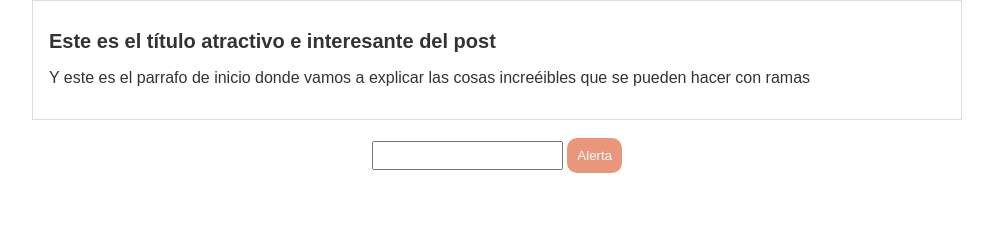
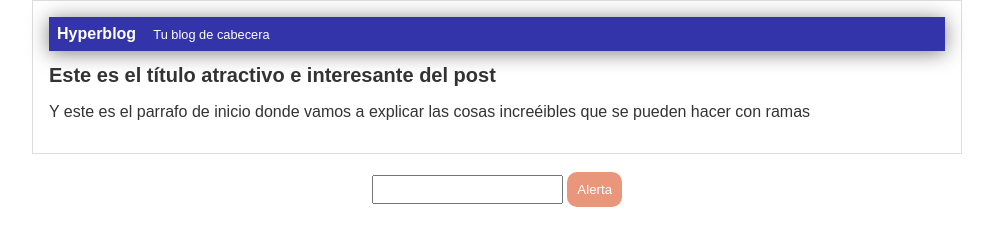
Before and after one commit to danielSENA123/daniel453.github.io, a plain HTML site: page index.html in a window 1280 px wide. Shown: the whole page, without its empty margins (143-1136 px from the left). Drawn offline with Linux system fonts and the light colour scheme.

Commit message:
Se agrego una cabecera colo azul

```diff
--- a/index.html
+++ b/index.html
@@ -10,6 +10,10 @@
 </head>
 <body>
     <div id="container">
+        <div id="cabecera">
+            Hyperblog
+            <span id="tagline">Tu blog de cabecera</span>
+        </div>
         <div id="post">
             <h1>Este es el título atractivo e interesante del post</h1>
             <p>Y este es el parrafo de inicio donde vamos a explicar las cosas increéibles que se pueden hacer con ramas</p>
```
